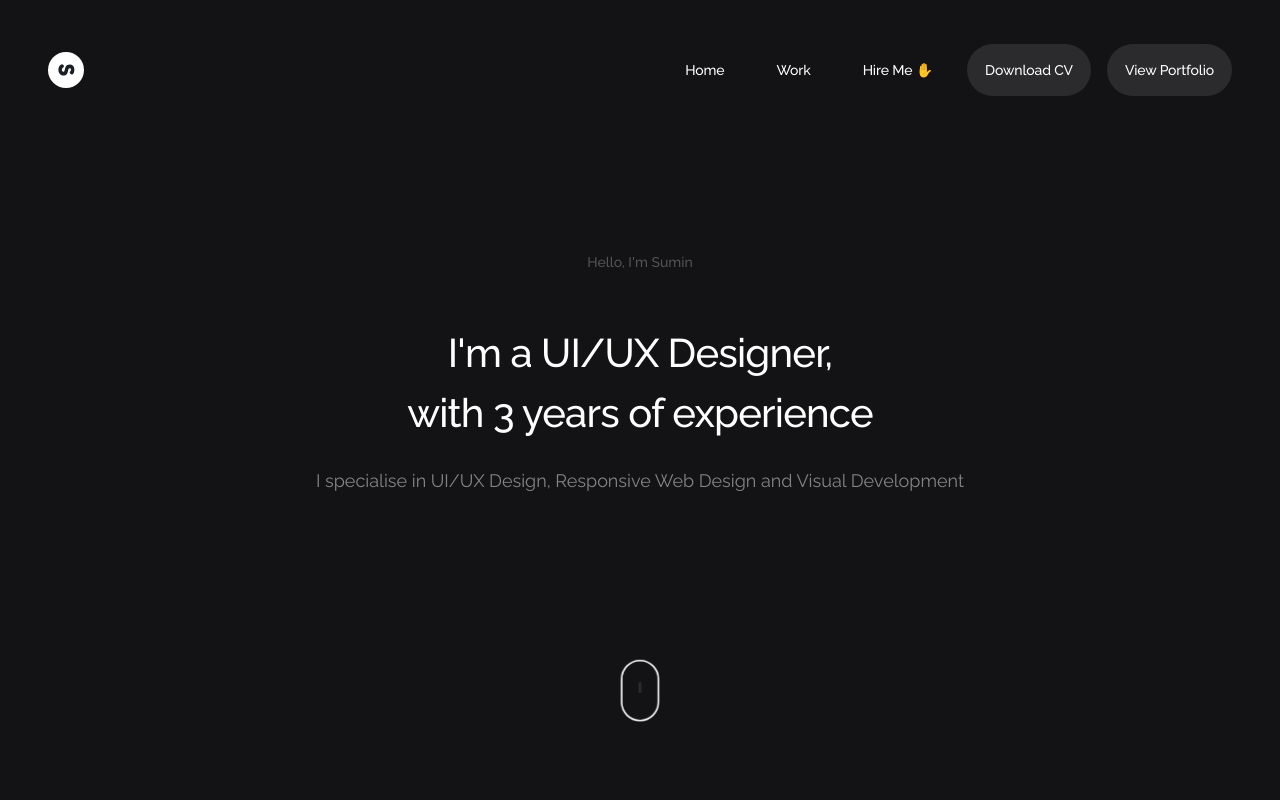
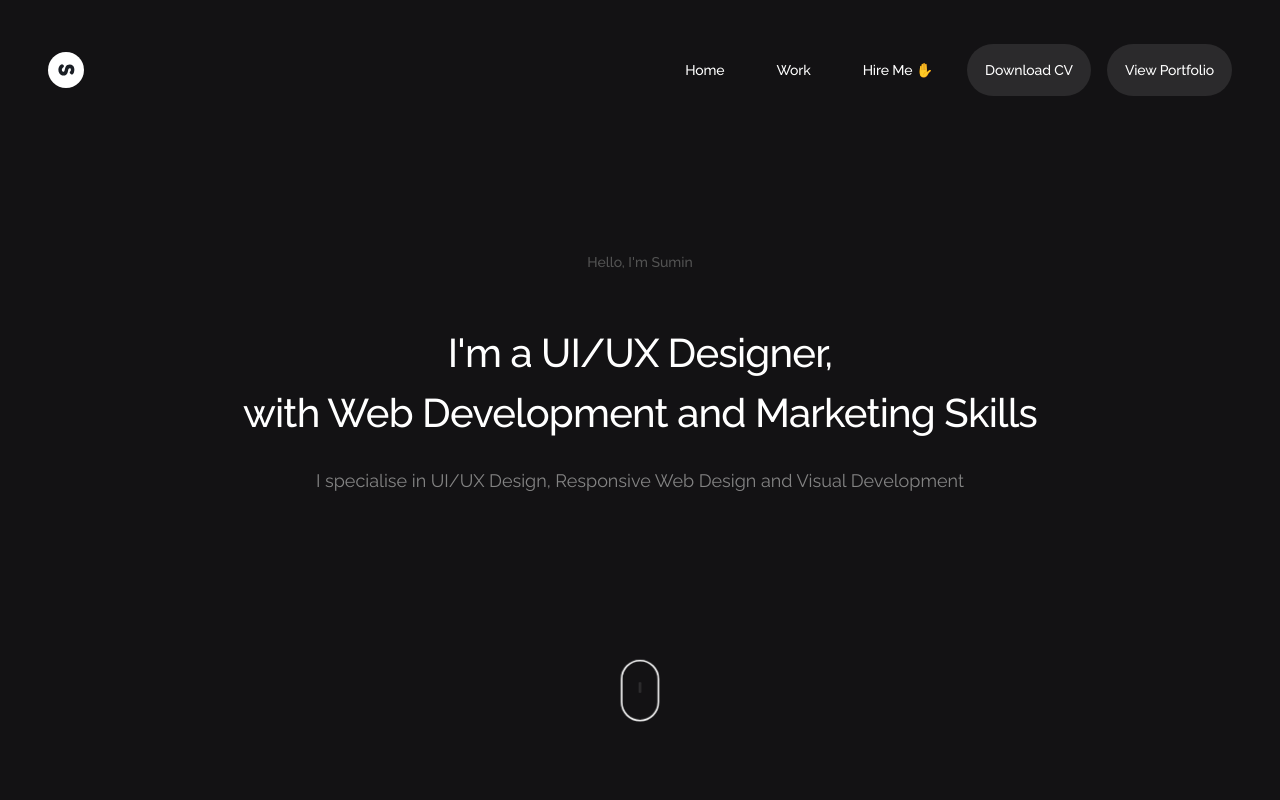
Before and after one commit to reinaha/portfolio, a React (Vite) app: page /portfolio/ in a window 1280 px wide. Shown: the top 800 px of the page. Built offline with nearby package versions, Linux system fonts and the light colour scheme.

Commit message:
cover words

```diff
--- a/src/components/homeCover/HomeTopCover.tsx
+++ b/src/components/homeCover/HomeTopCover.tsx
@@ -10,7 +10,7 @@ export const HomeTopCover = () => {
                 I&apos;m a UI/UX Designer,
             </Typography>
             <Typography textAlign="center" variant="h1">
-                with 3 years of experience
+                with Web Development and Marketing Skills
             </Typography>
             <Typography textAlign="center" paddingTop={5} variant="subtitle2">
                 I specialise in UI/UX Design, Responsive Web Design and Visual Development
```
